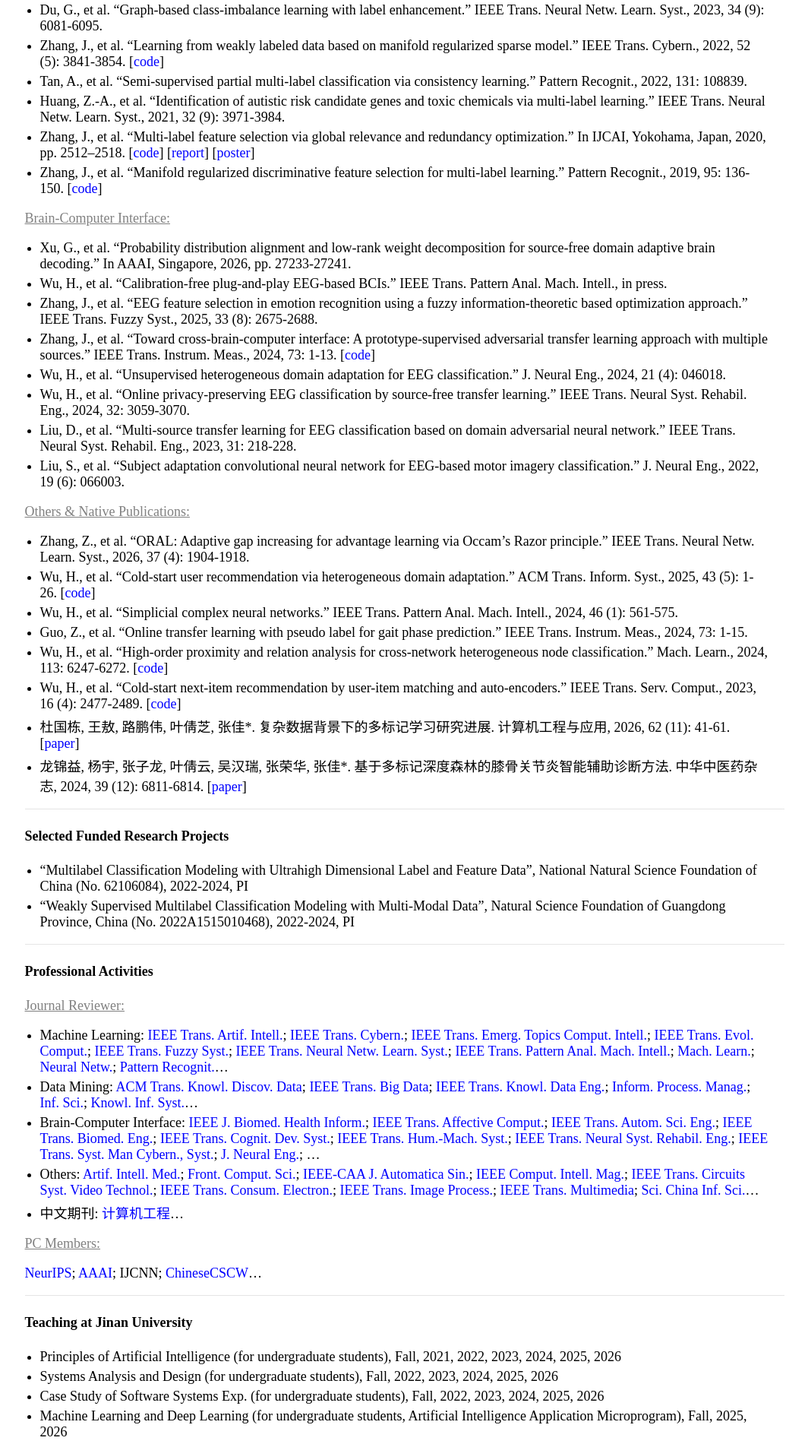
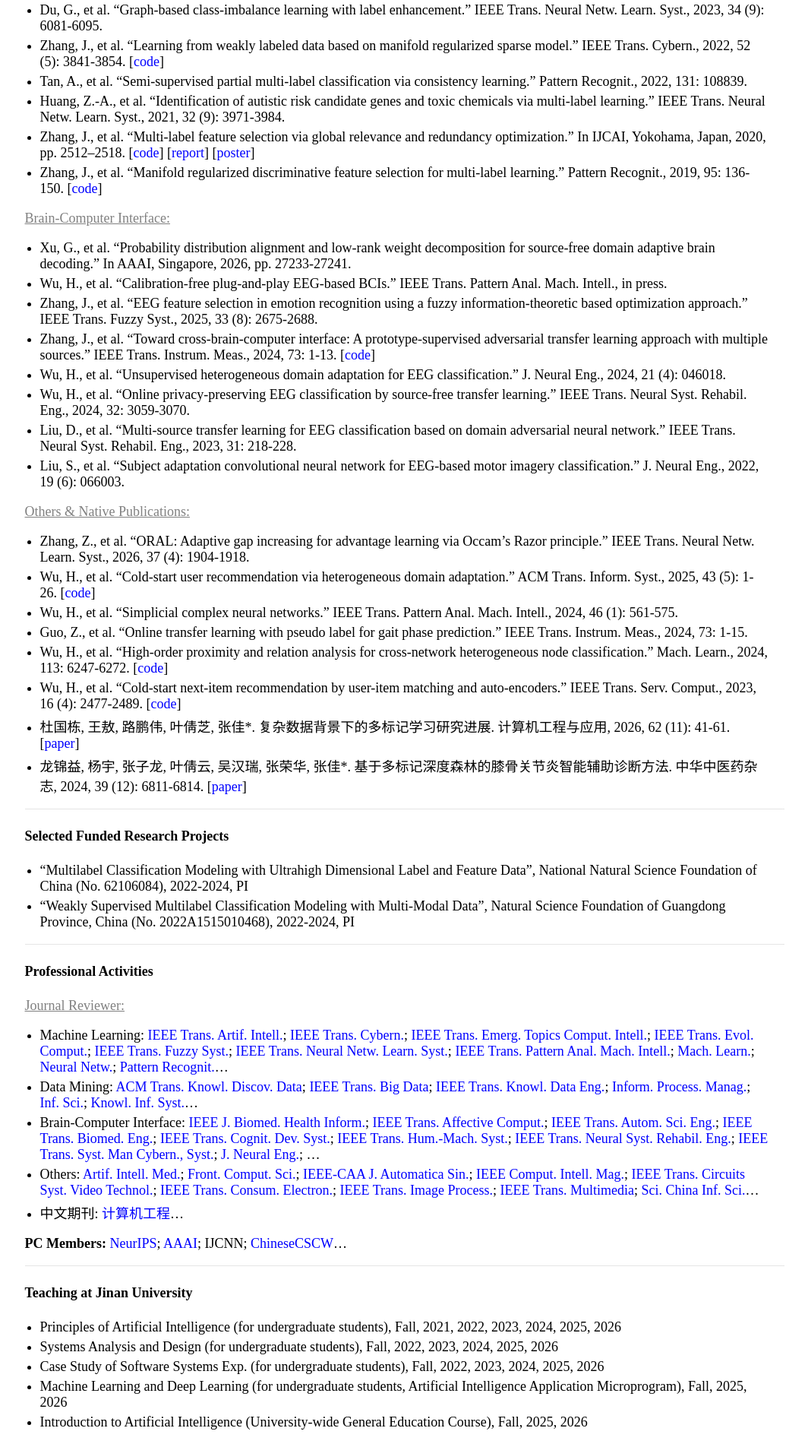
Before and after one commit to jiazhang-ml/jiazhang-ml.github.io, a Jekyll site: the page built from index.md, in a window 1280 px wide. Shown: the part 771-2671 px from the top of the page at 76% size, without its empty margins (107-1171 px from the left). Built offline with Jekyll 4.4.1, drawn with Linux system fonts in a browser that asks for light colours; grey boxes are pictures that could not be loaded.

Commit message:
Update index.md

```diff
--- a/index.md
+++ b/index.md
@@ -69,7 +69,7 @@ Email: [jiazhang@jnu.edu.cn](mailto:jiazhang@jnu.edu.cn)
 * Others: [Artif. Intell. Med.](https://www.editorialmanager.com/aiim/Default.aspx); [Front. Comput. Sci.](https://link.springer.com/journal/11704); [IEEE-CAA J. Automatica Sin.](https://mc03.manuscriptcentral.com/ieee-jas); [IEEE Comput. Intell. Mag.](https://mc.manuscriptcentral.com/cim-ieee); [IEEE Trans. Circuits Syst. Video Technol.](https://mc.manuscriptcentral.com/tcsvt); [IEEE Trans. Consum. Electron.](https://mc.manuscriptcentral.com/tce-ieee); [IEEE Trans. Image Process.](https://mc.manuscriptcentral.com/tip-ieee); [IEEE Trans. Multimedia](https://mc.manuscriptcentral.com/tmm-ieee); [Sci. China Inf. Sci.](https://mc03.manuscriptcentral.com/scis)...
 * 中文期刊: [计算机工程](https://www.ecice06.com/CN/1000-3428/home.shtml)...
 
-<font color="gray"><u>PC Members:</u></font> [NeurIPS](https://openreview.net/login?redirect=/group?id%3DNeurIPS.cc%252F2026%252FConference%252FReviewers); [AAAI](https://openreview.net/login?redirect=/group?id%3DAAAI.org%252F2027%252FConference%252FProgram_Committee); IJCNN; [ChineseCSCW](https://cmt3.research.microsoft.com/User/Login)...
+**PC Members:** [NeurIPS](https://openreview.net/login?redirect=/group?id%3DNeurIPS.cc%252F2026%252FConference%252FReviewers); [AAAI](https://openreview.net/login?redirect=/group?id%3DAAAI.org%252F2027%252FConference%252FProgram_Committee); IJCNN; [ChineseCSCW](https://cmt3.research.microsoft.com/User/Login)...
 
 ---
 
```
